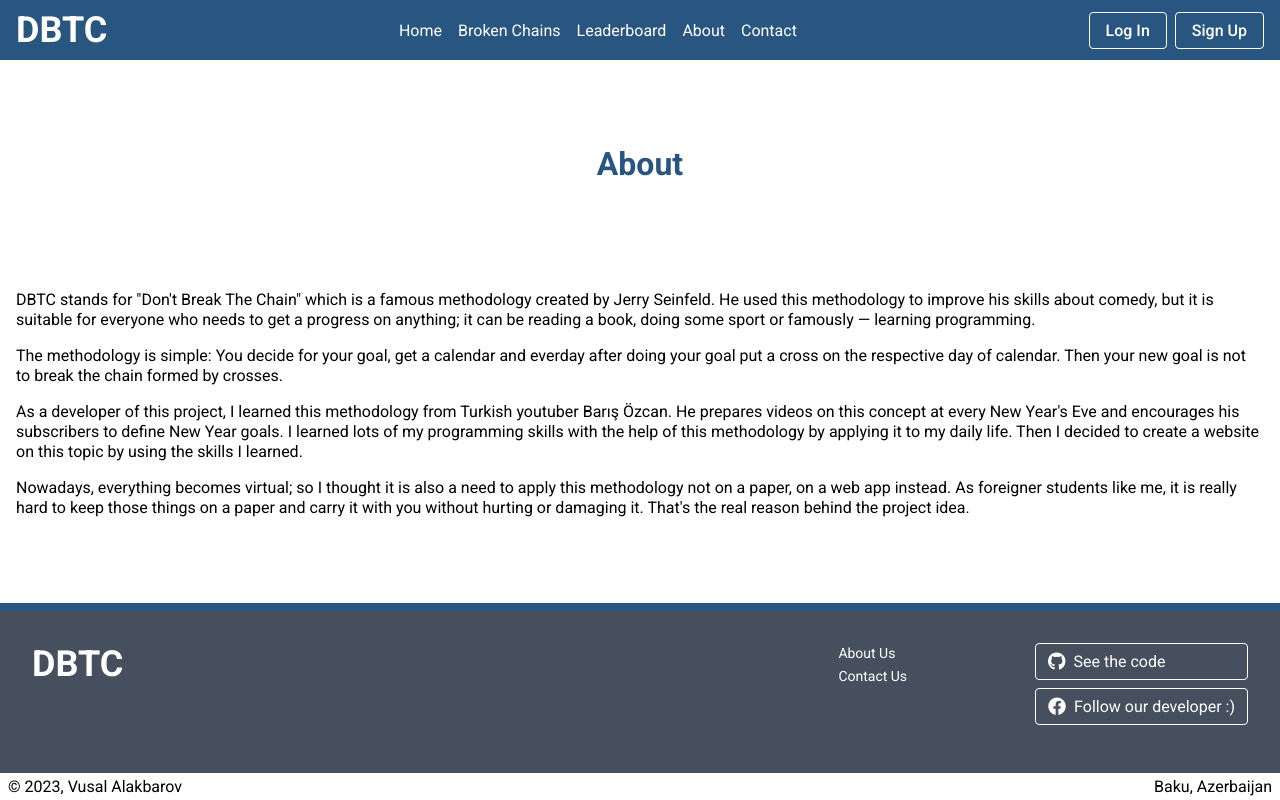
After one commit to iamvusalalakbarov/dbtc, a PHP site: page /about.html in a window 1280 px wide. The commit adds this page. Run offline with PHP 8.4, Linux system fonts and the light colour scheme.

Commit message:
Created About page.

```diff
--- /dev/null
+++ b/about.html
@@ -0,0 +1,121 @@
+<!DOCTYPE html>
+<html lang="en">
+  <head>
+    <meta charset="UTF-8" />
+    <meta http-equiv="X-UA-Compatible" content="IE=edge" />
+    <meta name="viewport" content="width=device-width, initial-scale=1.0" />
+    <title>Don't Break The Chain</title>
+    <link
+      rel="stylesheet"
+      href="https://cdnjs.cloudflare.com/ajax/libs/font-awesome/6.4.0/css/all.min.css"
+      integrity="sha512-iecdLmaskl7CVkqkXNQ/ZH/XLlvWZOJyj7Yy7tcenmpD1ypASozpmT/E0iPtmFIB46ZmdtAc9eNBvH0H/ZpiBw=="
+      crossorigin="anonymous"
+      referrerpolicy="no-referrer"
+    />
+    <link rel="stylesheet" href="./css/style.css" />
+  </head>
+  <body>
+    <header>
+      <div class="logo">
+        <a href="#">DBTC</a>
+      </div>
+
+      <nav>
+        <ul>
+          <li>
+            <a href="#">Home</a>
+          </li>
+          <li>
+            <a href="#">Broken Chains</a>
+          </li>
+          <li>
+            <a href="#">Leaderboard</a>
+          </li>
+          <li>
+            <a href="#">About</a>
+          </li>
+          <li>
+            <a href="#">Contact</a>
+          </li>
+        </ul>
+      </nav>
+
+      <div class="log-buttons">
+        <a href="#">Log In</a>
+        <a href="#">Sign Up</a>
+      </div>
+    </header>
+
+    <main class="about">
+      <h1>About</h1>
+
+      <div>
+        <p>
+          DBTC stands for "Don't Break The Chain" which is a famous methodology
+          created by Jerry Seinfeld. He used this methodology to improve his
+          skills about comedy, but it is suitable for everyone who needs to get
+          a progress on anything; it can be reading a book, doing some sport or
+          famously — learning programming.
+        </p>
+
+        <p>
+          The methodology is simple: You decide for your goal, get a calendar
+          and everday after doing your goal put a cross on the respective day of
+          calendar. Then your new goal is not to break the chain formed by
+          crosses.
+        </p>
+
+        <p>
+          As a developer of this project, I learned this methodology from
+          Turkish youtuber Barış Özcan. He prepares videos on this concept at
+          every New Year's Eve and encourages his subscribers to define New Year
+          goals. I learned lots of my programming skills with the help of this
+          methodology by applying it to my daily life. Then I decided to create
+          a website on this topic by using the skills I learned.
+        </p>
+
+        <p>
+          Nowadays, everything becomes virtual; so I thought it is also a need
+          to apply this methodology not on a paper, on a web app instead. As
+          foreigner students like me, it is really hard to keep those things on
+          a paper and carry it with you without hurting or damaging it. That's
+          the real reason behind the project idea.
+        </p>
+      </div>
+    </main>
+
+    <footer>
+      <div class="footer-top">
+        <div class="logo">
+          <a href="#">DBTC</a>
+        </div>
+
+        <ul>
+          <li>
+            <a href="#">About Us</a>
+          </li>
+          <li>
+            <a href="#">Contact Us</a>
+          </li>
+        </ul>
+
+        <div class="social-buttons">
+          <a href="https://github.com/vusal11010/dbtc" target="_blank">
+            <i class="fa-brands fa-github"></i>
+            <span>See the code</span>
+          </a>
+
+          <a href="https://www.facebook.com/vusal11010/" target="_blank">
+            <i class="fa-brands fa-facebook"></i>
+            <span>Follow our developer :)</span>
+          </a>
+        </div>
+      </div>
+
+      <div class="footer-bottom">
+        <div>&copy; 2023, Vusal Alakbarov</div>
+        <div>Baku, Azerbaijan</div>
+      </div>
+    </footer>
+  </body>
+</html>
--- a/css/style.css
+++ b/css/style.css
@@ -152,6 +152,18 @@ body main.contact form textarea {
   height: 96px;
   resize: none;
 }
+body main.about h1 {
+  color: #285680;
+}
+body main.about div {
+  display: flex;
+  flex-direction: column;
+  gap: 16px;
+  padding: 0 16px;
+}
+body main.about div p {
+  line-height: 20px;
+}
 body main button {
   display: block;
   width: 100%;
--- a/scss/style.scss
+++ b/scss/style.scss
@@ -193,6 +193,23 @@ body {
       }
     }
 
+    &.about {
+      h1 {
+        color: $myBlue;
+      }
+
+      div {
+        display: flex;
+        flex-direction: column;
+        gap: 16px;
+        padding: 0 16px;
+
+        p {
+          line-height: 20px;
+        }
+      }
+    }
+
     button {
       display: block;
       width: 100%;
```
Also changed, not shown: 1 other file. Lines whose indentation alone changed are shown as unchanged.
